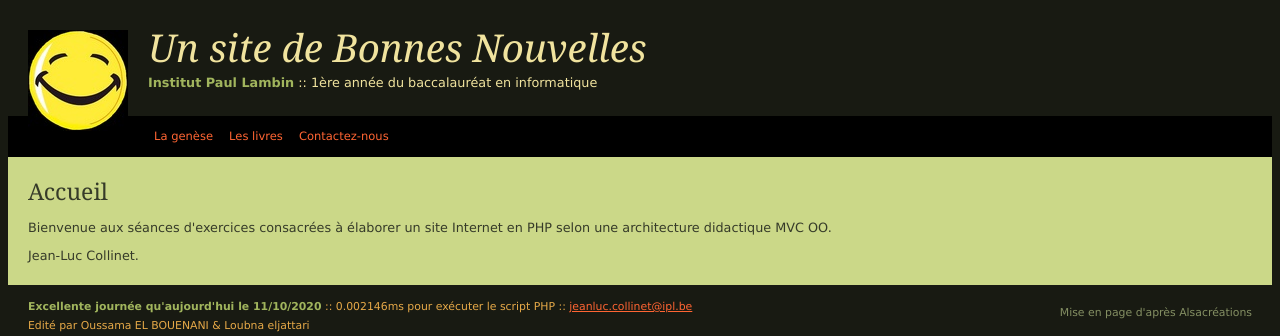
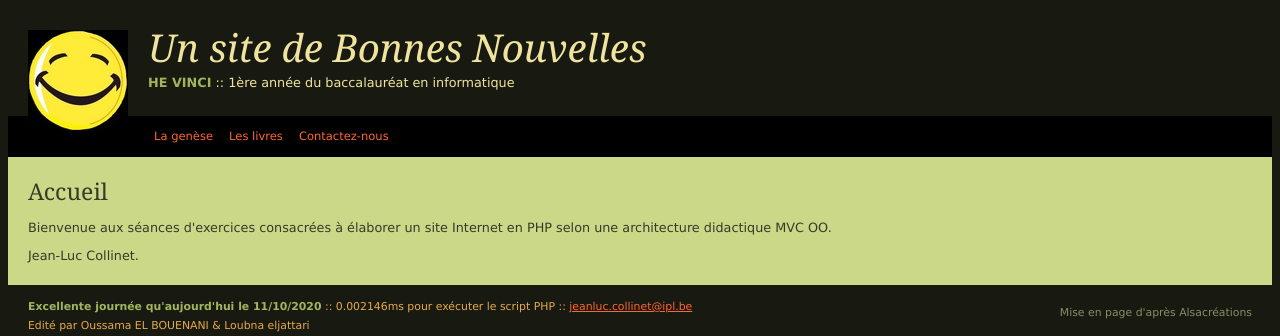
Before and after one commit to Lubnae0/siteBonnesNouvelles, a PHP site: page / in a window 1280 px wide. Shown: the top 336 px of the page. Run offline with PHP 8.4, Linux system fonts and the light colour scheme.

Commit message:
new commit

```diff
--- a/views/header.php
+++ b/views/header.php
@@ -16,7 +16,7 @@
 				Un site de Bonnes Nouvelles
 			</h1>
 			<p class="sous-titre">
-				<strong>Institut Paul Lambin</strong>
+				<strong>HE VINCI</strong>
 				:: 1ère année du baccalauréat en informatique
 			</p>
 		</div><!-- entete -->
```
